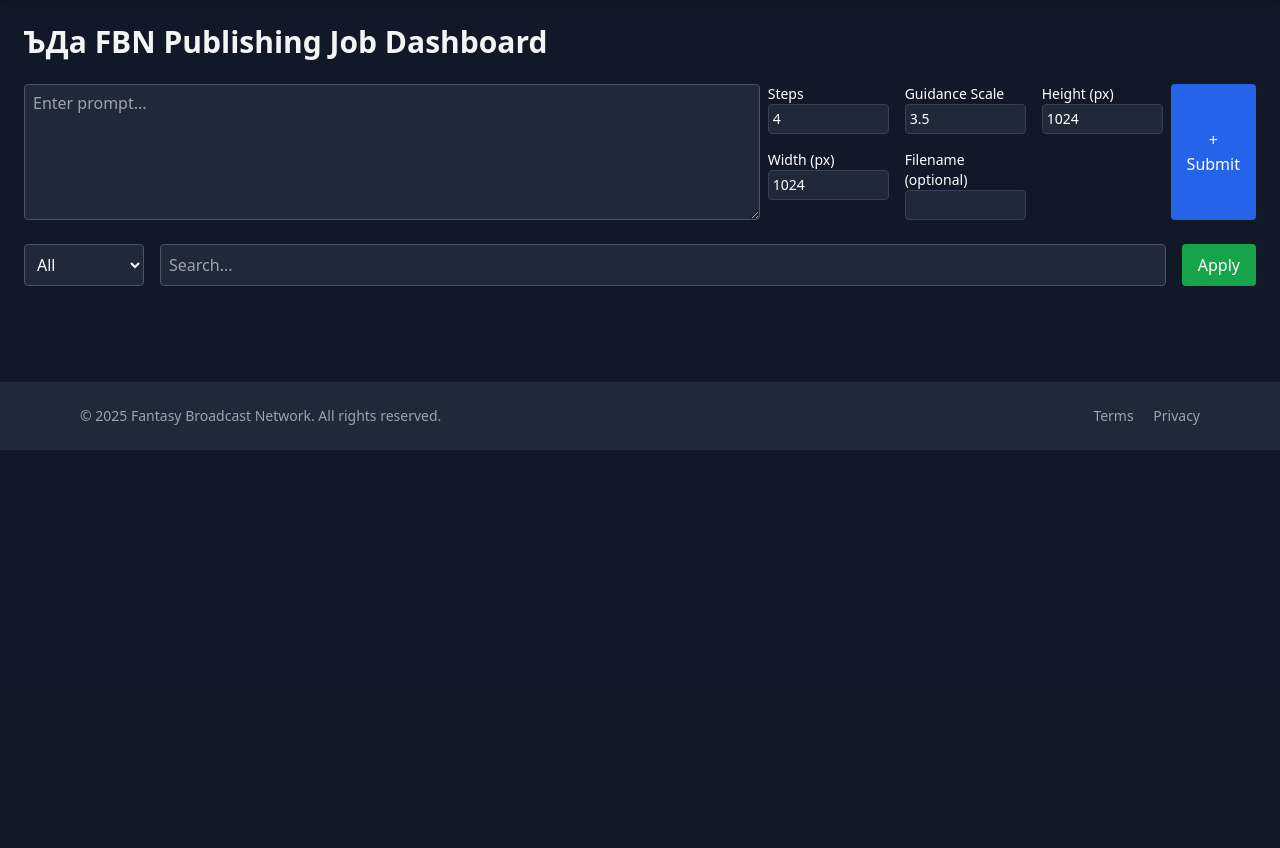
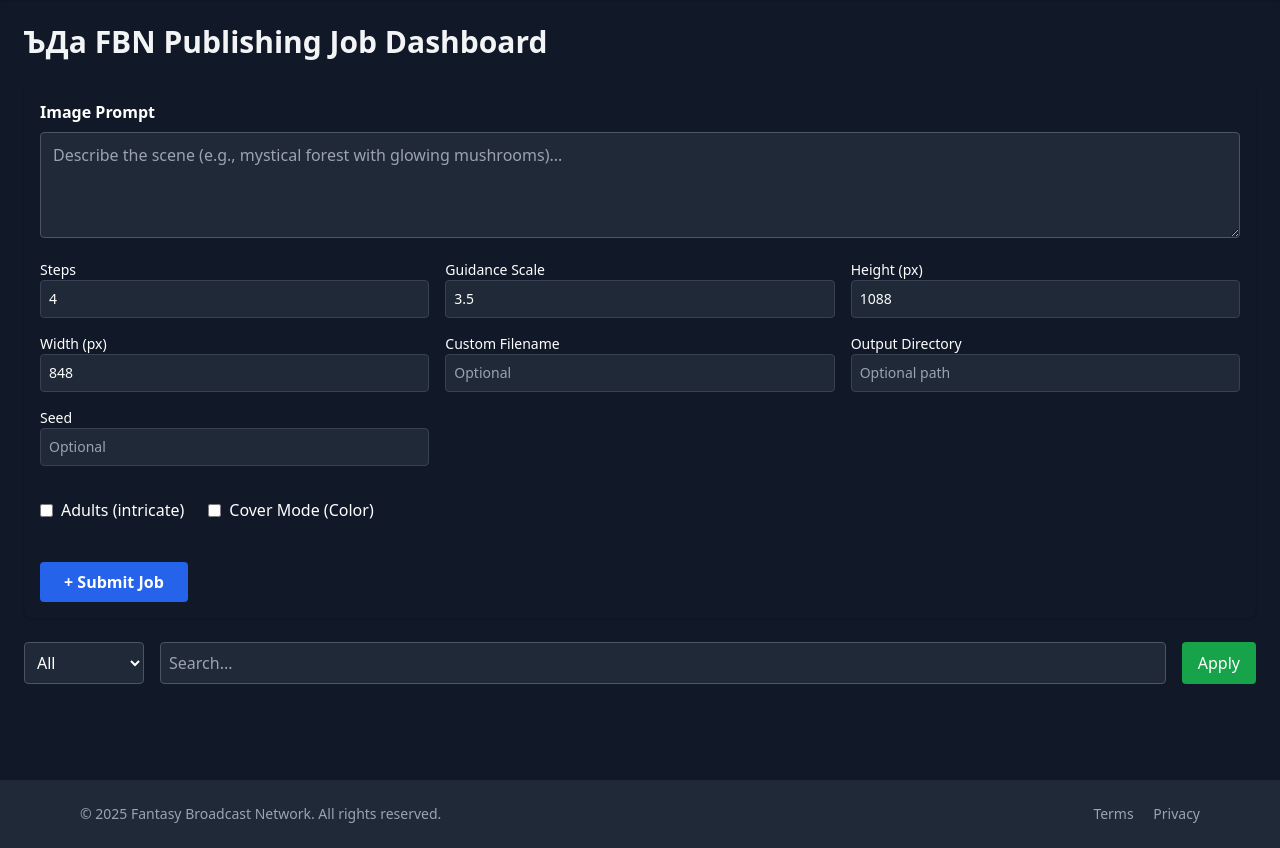
Before and after one commit to Hisha/FBN_Publishing, a FastAPI app: page /jobs in a window 1280 px wide. Shown: the part 112-960 px from the top of the page. Before the commit the page ends 562 px from the top, so only its background shows below. Run offline with FastAPI, Linux system fonts and the light colour scheme; data that the repository does not hold is empty; some libraries are stand-ins or nearby versions.

Commit message:
Update jobs.html

```diff
--- a/templates/jobs.html
+++ b/templates/jobs.html
@@ -6,41 +6,78 @@
 <!-- Prompt Submission Form -->
 <form
   id="generateForm"
-  class="mb-6 flex gap-2"
+  class="mb-6 flex flex-col gap-4 p-4 bg-gray-900 rounded-lg shadow"
   hx-post="{{ root_path }}/generate"
   hx-target="#job-container"
   hx-swap="none"
   hx-on::after-request="this.reset(); htmx.trigger('#job-container', 'refresh')"
 >
-  <textarea id="promptInput" name="prompt" placeholder="Enter prompt..."
-    class="w-full p-2 bg-gray-800 border border-gray-600 rounded text-white resize-y leading-tight"
-    rows="4"></textarea>
+  <!-- Prompt Input -->
+  <div>
+    <label for="promptInput" class="block text-white font-semibold mb-2">Image Prompt</label>
+    <textarea id="promptInput" name="prompt" placeholder="Describe the scene (e.g., mystical forest with glowing mushrooms)..."
+      class="w-full p-3 bg-gray-800 border border-gray-600 rounded text-white resize-y leading-tight"
+      rows="4" required></textarea>
+  </div>
 
-  <!-- Exposed flags -->
+  <!-- Core Parameters -->
   <div class="grid grid-cols-2 md:grid-cols-3 gap-4 text-sm text-white">
     <div>
       <label for="steps" class="block font-medium">Steps</label>
-      <input type="number" name="steps" id="steps" min="1" max="20" value="4" class="w-full p-1 bg-gray-800 rounded border border-gray-700">
+      <input type="number" name="steps" id="steps" min="1" max="20" value="4"
+        class="w-full p-2 bg-gray-800 rounded border border-gray-700">
     </div>
     <div>
       <label for="guidance_scale" class="block font-medium">Guidance Scale</label>
-      <input type="number" name="guidance_scale" id="guidance_scale" step="0.1" min="1" max="10" value="3.5" class="w-full p-1 bg-gray-800 rounded border border-gray-700">
+      <input type="number" name="guidance_scale" id="guidance_scale" step="0.1" min="1" max="10" value="3.5"
+        class="w-full p-2 bg-gray-800 rounded border border-gray-700">
     </div>
     <div>
       <label for="height" class="block font-medium">Height (px)</label>
-      <input type="number" name="height" id="height" value="1024" class="w-full p-1 bg-gray-800 rounded border border-gray-700">
+      <input type="number" name="height" id="height" value="1088"
+        class="w-full p-2 bg-gray-800 rounded border border-gray-700">
     </div>
     <div>
       <label for="width" class="block font-medium">Width (px)</label>
-      <input type="number" name="width" id="width" value="1024" class="w-full p-1 bg-gray-800 rounded border border-gray-700">
+      <input type="number" name="width" id="width" value="848"
+        class="w-full p-2 bg-gray-800 rounded border border-gray-700">
     </div>
     <div>
-      <label for="filename" class="block font-medium">Filename (optional)</label>
-      <input type="text" name="filename" id="filename" class="w-full p-1 bg-gray-800 rounded border border-gray-700">
+      <label for="filename" class="block font-medium">Custom Filename</label>
+      <input type="text" name="filename" id="filename"
+        class="w-full p-2 bg-gray-800 rounded border border-gray-700" placeholder="Optional">
+    </div>
+    <div>
+      <label for="output_dir" class="block font-medium">Output Directory</label>
+      <input type="text" name="output_dir" id="output_dir"
+        class="w-full p-2 bg-gray-800 rounded border border-gray-700" placeholder="Optional path">
+    </div>
+    <div>
+      <label for="seed" class="block font-medium">Seed</label>
+      <input type="number" name="seed" id="seed"
+        class="w-full p-2 bg-gray-800 rounded border border-gray-700" placeholder="Optional">
     </div>
   </div>
 
-  <button type="submit" class="bg-blue-600 hover:bg-blue-700 px-4 py-2 rounded text-white">+ Submit</button>
+  <!-- Flags -->
+  <div class="flex items-center gap-6 text-white mt-4">
+    <label class="flex items-center gap-2">
+      <input type="checkbox" name="adults" class="accent-blue-500">
+      Adults (intricate)
+    </label>
+    <label class="flex items-center gap-2">
+      <input type="checkbox" name="cover_mode" class="accent-green-500">
+      Cover Mode (Color)
+    </label>
+  </div>
+
+  <!-- Submit -->
+  <div class="mt-6">
+    <button type="submit"
+      class="bg-blue-600 hover:bg-blue-700 px-6 py-2 rounded text-white font-semibold">
+      + Submit Job
+    </button>
+  </div>
 </form>
 
 <!-- Filter & Search -->
```
